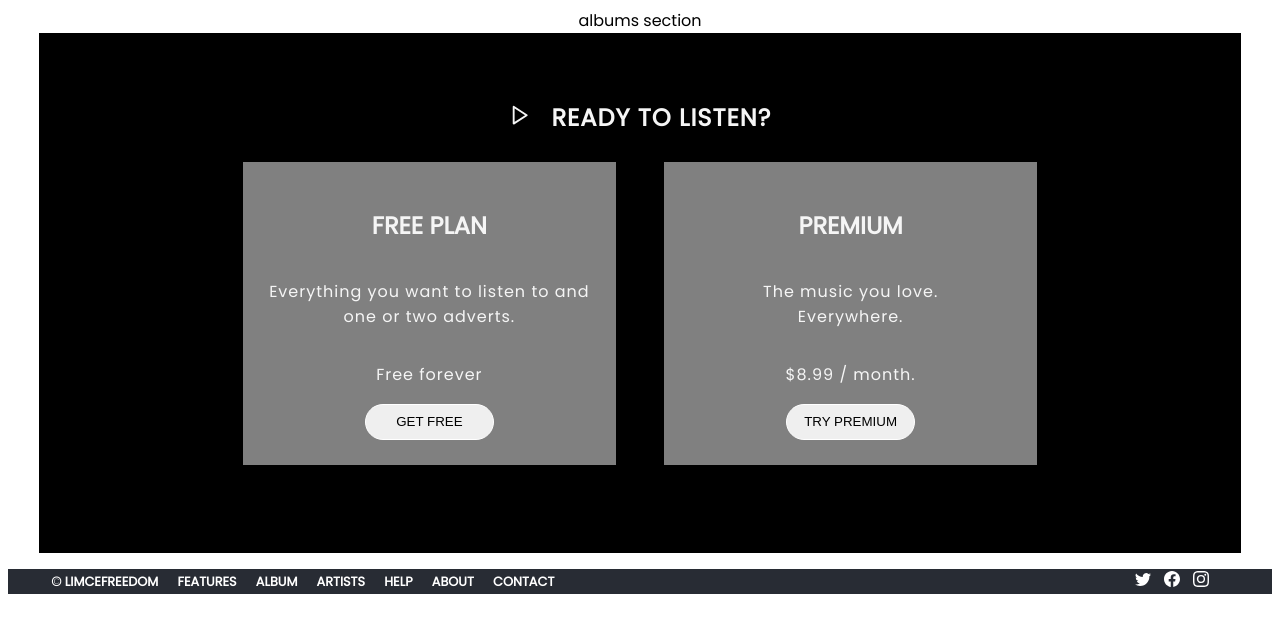
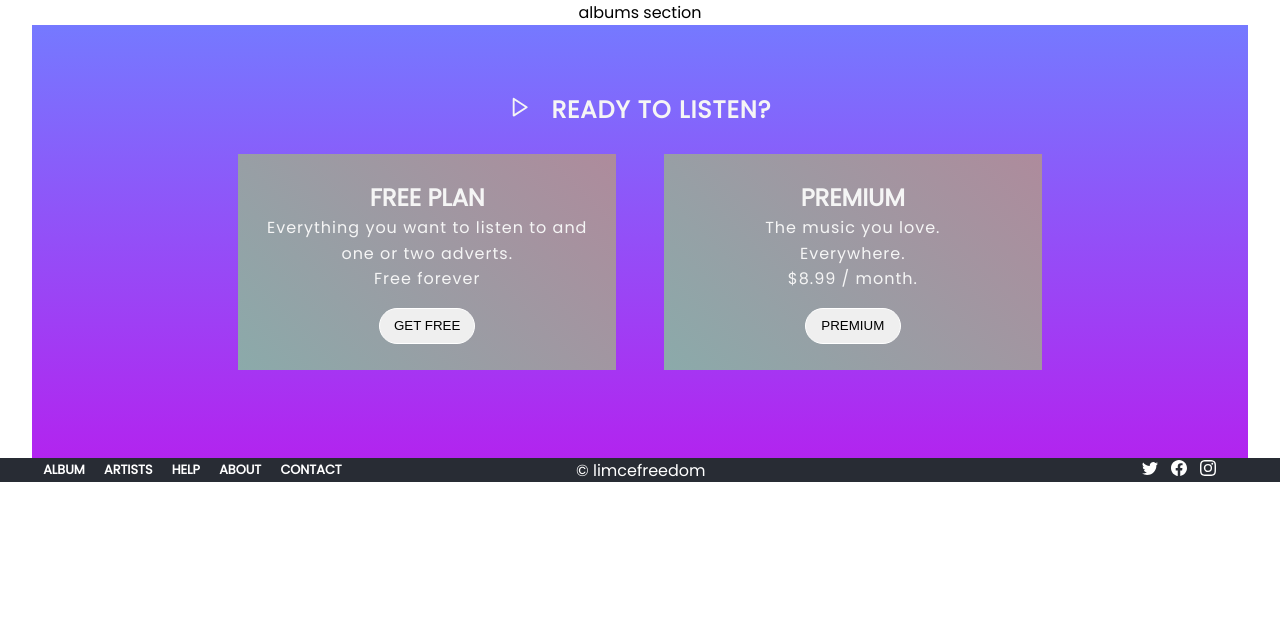
Before and after one commit to authme-flophy/limce.freedom, a React (Create React App) app in the folder limce/: page /albums/1 in a window 1280 px wide. Shown: the top 632 px of the page. Built offline with nearby package versions, Linux system fonts and the light colour scheme.

Commit message:
add animations and style the footer

```diff
--- a/limce/package.json
+++ b/limce/package.json
@@ -6,7 +6,9 @@
     "@testing-library/jest-dom": "^5.16.5",
     "@testing-library/react": "^13.4.0",
     "@testing-library/user-event": "^13.5.0",
+    "animate.css": "^4.1.1",
     "react": "^18.2.0",
+    "react-animation-on-scroll": "^5.1.0",
     "react-dom": "^18.2.0",
     "react-icons": "^4.6.0",
     "react-router-dom": "^6.4.3",
--- a/limce/src/App.css
+++ b/limce/src/App.css
@@ -1,5 +1,10 @@
 /* importing google fonts */
 @import url('https://fonts.googleapis.com/css2?family=Poppins&display=swap');
+*,
+*::before,
+*::after {
+  margin: 0;
+}
 
 .App {
   text-align: center;
@@ -46,7 +51,7 @@ body {
   font-family: 'Poppins', sans-serif;
 }
 .main-footer {
-  background-color: black;
+  background-image: linear-gradient(to top, #b224ef 0%, #7579ff 100%);
   color: whitesmoke;
   width: 90%;
   margin: auto;
@@ -61,6 +66,34 @@ body {
   margin-bottom: -2rem;
   letter-spacing: 1px;
   font-weight: 900;
+  animation: animate-header 4s both;
+}
+
+@keyframes animate-header {
+  0% {
+    opacity: 0;
+    transform: translateX(-5vh);
+    transform: translateY(5vh);
+  }
+  33% {
+    opacity: 0.3;
+    /* transform: translateX(5vw);
+    transform: translateY(-5vh); */
+    transform: rotate(25deg);
+    transform-origin: 50% 50%;
+  }
+  66% {
+    opacity: 0.6;
+    /* transform: translateX(5vw);
+    transform: translateY(5vh); */
+    transform: rotate(-25deg);
+    transform-origin: 50% 50%;
+  }
+  100% {
+    opacity: 1;
+    transform: translateX(0);
+    transform: translateY(0);
+  }
 }
 .main-footer .footer-heading .play-icon {
   font-size: 1.4rem;
@@ -72,7 +105,7 @@ body {
   justify-content: center;
 }
 .plan-sections .plan {
-  background-color: gray;
+  background-image: linear-gradient(45deg, #8baaaa 0%, #ae8b9c 100%);
   width: 30%;
   margin: 1.5rem;
   display: flex;
@@ -95,10 +128,42 @@ body {
 .plan-sections .plan .plan-btn {
   cursor: pointer;
   padding: 0.6rem;
-  width: 40%;
+  width: 6rem;
+  margin-top: 1rem;
+  text-align: center;
   border-radius: 50px;
   border: 1px solid white;
   text-transform: uppercase;
+}
+
+.fade-in-right {
+  /* animating the div */
+  animation: fadeInRight 4s both;
+}
+.fade-in-left {
+  /* animating the div */
+  animation: fadeInLeft 4s both;
+}
+
+@keyframes fadeInLeft {
+  0% {
+    opacity: 0;
+    transform: translateX(-30vh);
+  }
+  100% {
+    opacity: 1;
+    transform: translateX(0);
+  }
+}
+@keyframes fadeInRight {
+  0% {
+    opacity: 0;
+    transform: translateX(30vh);
+  }
+  100% {
+    opacity: 1;
+    transform: translateX(0);
+  }
 }
 
 .plan-sections .plan .plan-btn:hover {
@@ -138,3 +203,10 @@ body {
 .twitter-handles .handle {
   margin-right: 0.8rem;
 }
+
+.copy-right {
+  position: absolute;
+  top: 0;
+  left: 45%;
+  color: #fff;
+}
--- a/limce/src/components/Footer.js
+++ b/limce/src/components/Footer.js
@@ -1,6 +1,7 @@
 import React from 'react'
 import MiniFooter from './MiniFooter'
 import { FiPlay } from 'react-icons/fi'
+// import { AnimationOnScroll } from 'react-animation-on-scroll'
 
 const Footer = () => {
   return (
@@ -13,7 +14,7 @@ const Footer = () => {
           ready to listen?
         </h2>
         <div className='plan-sections'>
-          <div className='plan'>
+          <div className='plan fade-in-left'>
             <h2>free plan</h2>
             <p>Everything you want to listen to and one or two adverts.</p>
             <p>Free forever</p>
@@ -21,7 +22,7 @@ const Footer = () => {
               <button className='plan-btn'>get free</button>
             </div>
           </div>
-          <div className='plan'>
+          <div className='plan fade-in-right'>
             <h2>premium</h2>
             <p>
               The music you love.<br></br>Everywhere.
@@ -30,7 +31,7 @@ const Footer = () => {
               $8.99 / <span>month.</span>
             </p>
             <div className='btn-container'>
-              <button className='plan-btn'>Try premium</button>
+              <button className='plan-btn'>premium</button>
             </div>
           </div>
         </div>
--- a/limce/src/components/MiniFooter.js
+++ b/limce/src/components/MiniFooter.js
@@ -7,14 +7,9 @@ const MiniFooter = () => {
     <>
       <div className='mini-footer'>
         <ul>
-          <li>
-            <a href='#'>
-              &copy; limce<span>freedom</span>
-            </a>
-          </li>
-          <li>
+          {/* <li>
             <a href='#'>Features</a>
-          </li>
+          </li> */}
           <li>
             <a href='#'>Album</a>
           </li>
@@ -31,6 +26,11 @@ const MiniFooter = () => {
             <a href='#'>Contact</a>
           </li>
         </ul>
+        <div className='copy-right'>
+          <p>
+            &copy; limce<span>freedom</span>
+          </p>
+        </div>
 
         <div className='twitter-handles'>
           <BsTwitter className='handle' />
```
Also changed, not shown: 1 other file (tests, documents, lock files or other folders).
